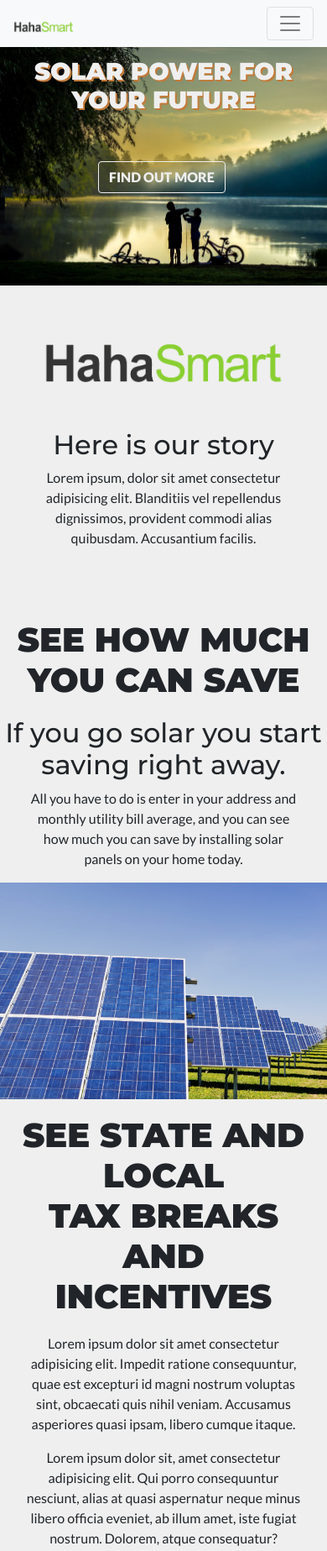
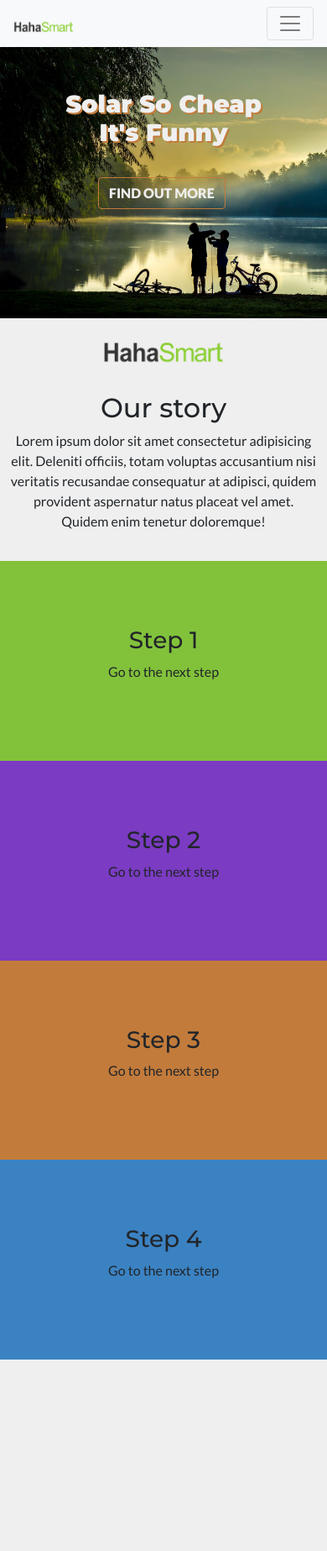
Before and after one commit to Bjg813/hahasmart-responsive-website, a website: page app/index.html in a window 390 px wide. Shown: the top 1847 px of the page at 84% size. After the commit the page ends 1619 px from the top, so only its background shows below. Drawn offline with nearby package versions, Linux system fonts and the light colour scheme.

Commit message:
add flexbox

```diff
--- a/app/index.html
+++ b/app/index.html
@@ -64,59 +64,42 @@
 </nav>
 <!-- Hero Image -->
 <div class="box">
-        <h1>SOLAR POWER FOR YOUR FUTURE</h1>
+        <h1>Solar So Cheap <br>It's Funny</h1>
         <a target="_blank" href="https://www.hahasmart.com/price-checker" class="btn btn-primary hero-button">FIND OUT MORE</a>
 </div>
+<!-- Main Start -->
 <main>
 <section class="text-box">
     <img src="images/hahasmartlogo .png" alt="HaHaSmart Logo">
-    <h2>Here is our story</h2>
-    <p>Lorem ipsum, dolor sit amet consectetur adipisicing elit. Blanditiis vel repellendus dignissimos, provident commodi alias quibusdam. Accusantium facilis.</p>
+    <h2>Our story</h2>
+    <p>Lorem ipsum dolor sit amet consectetur adipisicing elit. Deleniti officiis, totam voluptas accusantium nisi veritatis recusandae consequatur at adipisci, quidem provident aspernatur natus placeat vel amet. Quidem enim tenetur doloremque!</p>
 </section>
-<!-- First Section -->
-<div class="flex-box-container">
-    <div class="col-md-6">
-        <h1>SEE HOW MUCH<br>
-YOU CAN SAVE</h1>
-        <h2>If you go solar you start saving right away.</h2>
-            <p>All you have to do is enter in your address and monthly utility bill average, and you can see how much you can save by installing solar panels on your home today.</p>
+<section>
+    <div class="flex-horizontal-wrap box-bg box_step_one">
+        <div class="flex-item">
+            <h3>Step 1</h3>
+            <p>Go to the next step</p>
+        </div>
     </div>
-    <div class="col-md-6">
-        <img src="images/solar-panel-2457x1627-image.jpg" alt="Solar Panel In Field">
+    <div class="flex-horizontal-wrap box-bg box_step_two">
+        <div class="flex-item">
+            <h3>Step 2</h3>
+            <p>Go to the next step</p>
+        </div>
     </div>
-<div class="flex-box-container">
-    <div class="col-md-6">
-        <h1>SEE STATE AND LOCAL<br>
-TAX BREAKS AND INCENTIVES </h1>
-            <p>Lorem ipsum dolor sit amet consectetur adipisicing elit. Impedit ratione consequuntur, quae est excepturi id magni nostrum voluptas sint, obcaecati quis nihil veniam. Accusamus asperiores quasi ipsam, libero cumque itaque.</p>
-            <p>Lorem ipsum dolor sit, amet consectetur adipisicing elit. Qui porro consequuntur nesciunt, alias at quasi aspernatur neque minus libero officia eveniet, ab illum amet, iste fugiat nostrum. Dolorem, atque consequatur?</p>
+    <div class="flex-horizontal-wrap box-bg box_step_three">
+        <div class="flex-item">
+            <h3>Step 3</h3>
+            <p>Go to the next step</p>
+        </div>
     </div>
-    <div class="col-md-6">
-    <img src="images/solar-panel-2457x1627-image.jpg" alt="Solar Panel In Field" width="80%">
-    </div>
-    </div>
-    <div class="solar">
-        <h1>SEE SOLAR PANELS ON YOUR HOME</h1>
-        <h2>Buy Solar Panels From Us!</h2>
+    <div class="flex-horizontal-wrap box-bg box_step_four">
+        <div class="flex-item">
+            <h3>Step 4</h3>
+            <p>Go to the next step</p>
+        </div>
     </div>
 </section>
-<!-- Form -->
-<form>
-    <div class="form-group">
-        <label for="exampleInputEmail1">Email address</label>
-        <input type="email" class="form-control" id="exampleInputEmail1" aria-describedby="emailHelp" placeholder="Enter email">
-        <small id="emailHelp" class="form-text text-muted">We'll never share your email with anyone else.</small>
-    </div>
-    <div class="form-group">
-        <label for="exampleInputPassword1">Password</label>
-        <input type="password" class="form-control" id="exampleInputPassword1" placeholder="Password">
-    </div>
-    <div class="form-group form-check">
-        <input type="checkbox" class="form-check-input" id="exampleCheck1">
-        <label class="form-check-label" for="exampleCheck1">Check me out</label>
-    </div>
-    <button type="submit" class="btn btn-primary">Submit</button>
-    </form>
 </main>
 </body>
 </html>
--- /dev/null
+++ b/app/scss/_box_step.scss
@@ -0,0 +1,21 @@
+@import "_variables";
+
+.box-bg {
+    padding: 20% 0;
+}
+
+.box_step_one {
+    background-color: $secondary-color;
+}
+
+.box_step_two {
+    background-color: $tetradic-color-three;
+}
+
+.box_step_three {
+    background-color: $tetradic-color-one;
+}
+
+.box_step_four {
+    background-color: $tetradic-color-two;
+}
--- a/app/scss/_first-section.scss
+++ /dev/null
@@ -1,56 +0,0 @@
-.flex-box-container {
-    display: flex;
-    flex-wrap: wrap;
-}
-
-@media (min-width: 992px) {
-    .flex-box-container {
-        display: flex;
-        flex-wrap: nowrap;
-    }
-}
-
-.solar {
-	background-image:url(../images/solarinstallation-hahasmart.png);
-	overflow:hidden;
-	background-size: cover;
-    background-repeat: no-repeat;
-}
-
-.solar > h1 {
-	color:#fff;
-	text-align:center;
-	margin-top:15%;
-	margin-bottom: 3%;
-}
-
-.solar >h2 {
-	color:#fff;
-	text-align:center;
-	margin-bottom: 15%;
-
-}
-
-.col-md-6 > h1 {
-	text-align:center;
-	font-weight:bold;
-	margin:5%;
-}
-
-.col-md-6 > h2 {
-	text-align:center;
-}
-
-.col-md-6 > p {
-	padding-bottom:5%;
-}
-
-.flex-box-container > .col-md-6 {
-	padding: 0;
-}
-
-.flex-box-container > .col-md-6 {
-	p {
-		padding: 0 8%;
-	}
-}
--- a/app/scss/_headline-section.scss
+++ /dev/null
@@ -1,19 +0,0 @@
-@import '_variables';
-
-.headline {
-    background-color: $secondary-color;
-}
-
-.headline {
-    h2 {
-    text-align: center;
-    color: $primary-color;
-    font-size: 30px;
-    }
-}
-
-@media (min-width: 992px) {
-    .headline h2 {
-        font-size: 40px;
-    }
-}
--- a/app/scss/_hero-section.scss
+++ b/app/scss/_hero-section.scss
@@ -13,7 +13,7 @@
     h1 {
         color: $primary-color;
         text-align:center;
-        margin: 0;
+        margin: 10% 0 0 0;
         padding: 3%;
         font-weight: bolder;
         font-size: $h1-font-xs;
@@ -36,7 +36,7 @@
     top: 48%;
     left: 30%;
     background-color: transparent;
-    border: 1px solid $primary-color;
+    border: 1px solid $tetradic-color-one;
     color: $primary-color;
     font-weight: 900;
 }
--- /dev/null
+++ b/app/scss/_positioning-flexbox.scss
@@ -0,0 +1,7 @@
+@import "_variables";
+
+.flex-horizontal-wrap {
+    display: flex;
+    justify-content: center;
+    flex-wrap: wrap;
+}
--- a/app/scss/_text-box.scss
+++ b/app/scss/_text-box.scss
@@ -1,5 +1,10 @@
 .text-box {
     img {
-        margin: 0 0 15% 0;
+        margin: 0 0 8% 0;
+        padding: 0 30%;
     }
 }
+
+.text-box {
+    padding: 5% 3%;
+}
--- a/app/scss/styles.scss
+++ b/app/scss/styles.scss
@@ -1,9 +1,9 @@
 @import '_variables';
 @import "_hero-section";
-@import "_first-section";
-@import "_headline-section";
 @import "_nav-bar";
 @import "_text-box";
+@import "_positioning-flexbox";
+@import "_box_step";
 
 // styles.scss
 body,
@@ -28,10 +28,6 @@ img {
   height: auto;
 }
 
-section {
-  padding: 50px;
-}
-
 ul {
   list-style: none;
 }
```
Also changed, not shown: app/css/styles.css.
